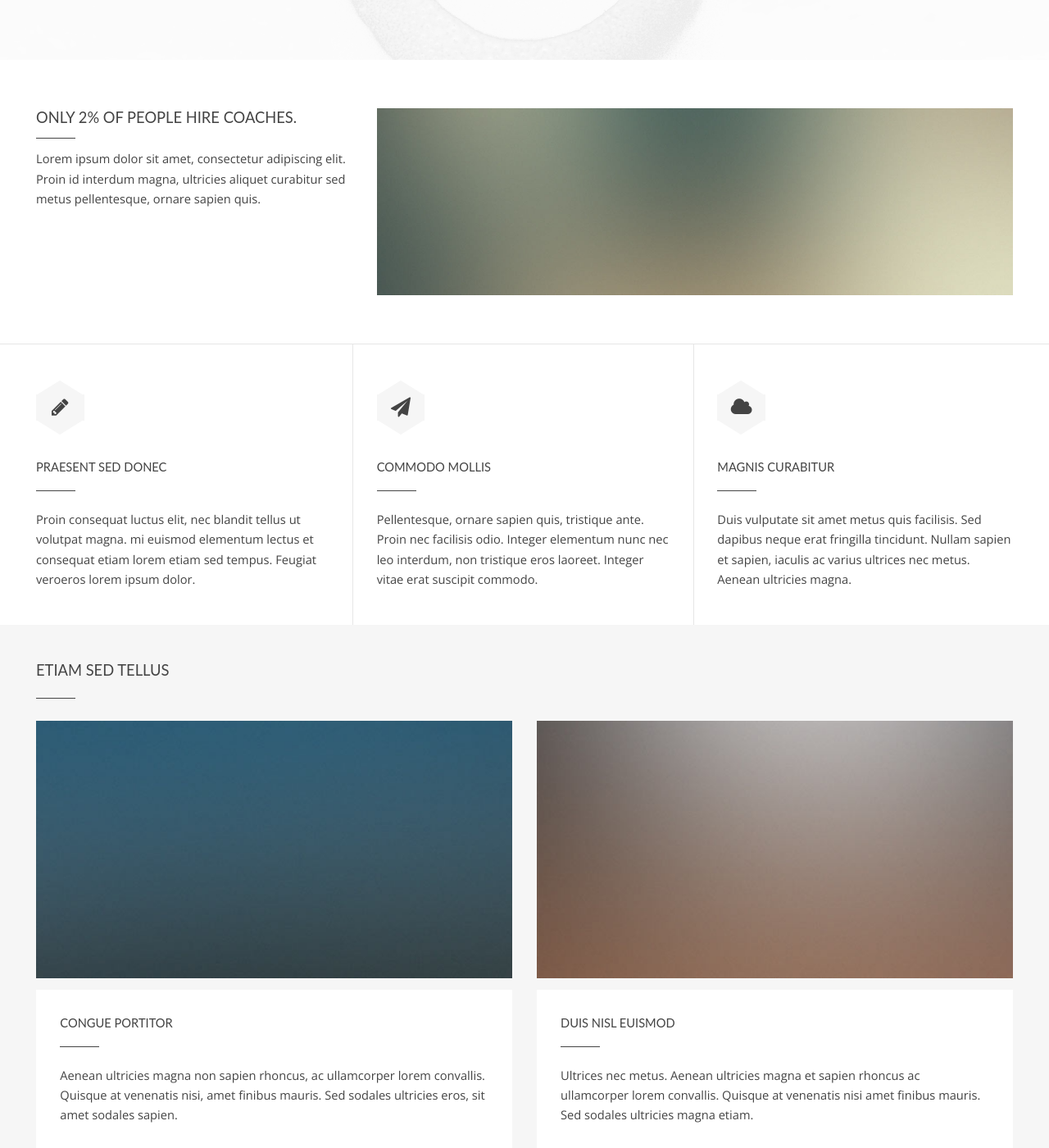
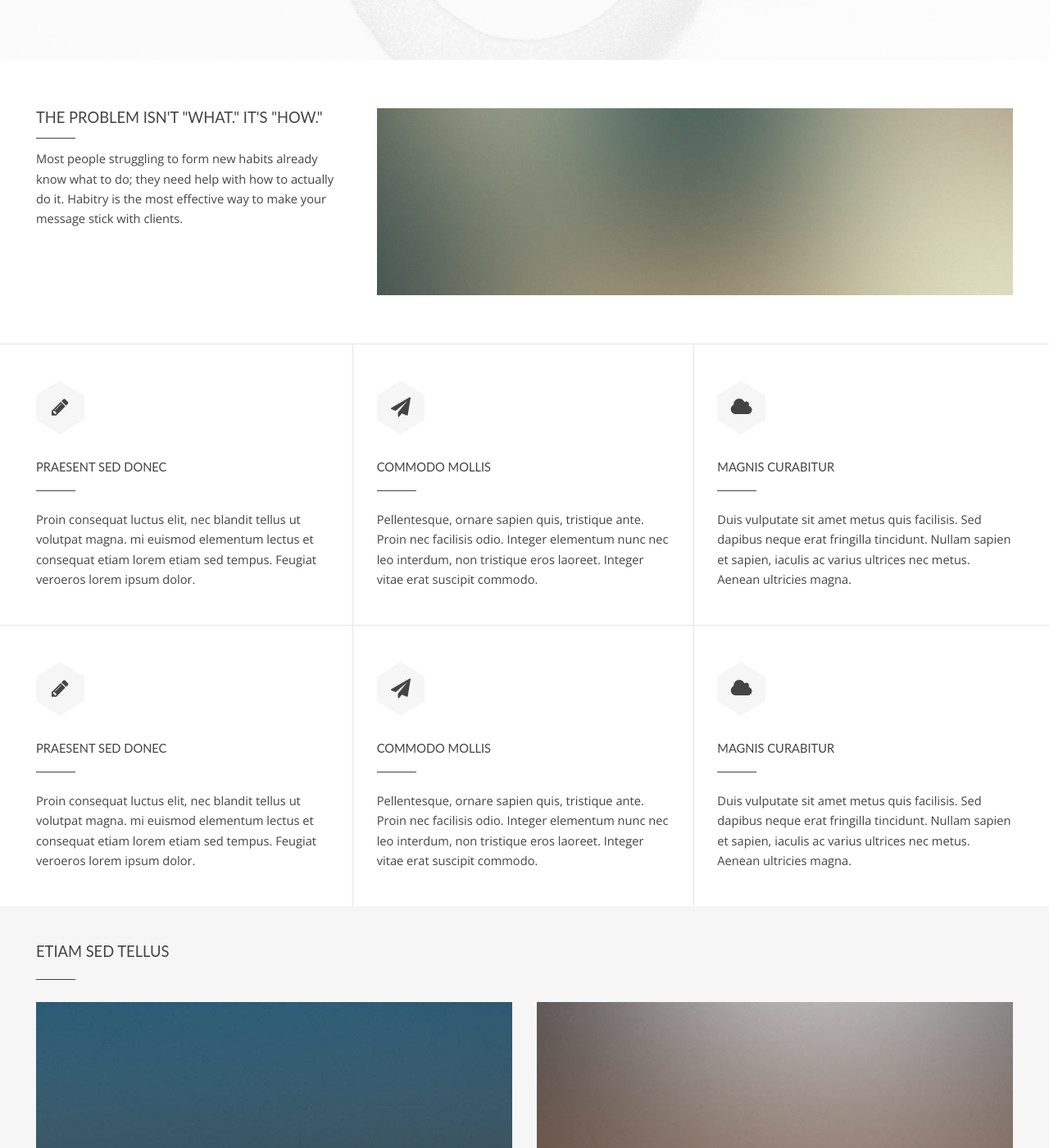
Before and after one commit to smledbetter/www, a plain HTML site: page index.html in a window 1280 px wide. Shown: the part 440-1840 px from the top of the page at 82% size. Drawn offline with nearby package versions, Linux system fonts and the light colour scheme.

Commit message:
problem statement

```diff
--- a/index.html
+++ b/index.html
@@ -6,7 +6,7 @@
 -->
 <html>
 	<head>
-		<title>Untitled</title>
+		<title>Habitry</title>
 		<meta charset="utf-8" />
 		<meta name="viewport" content="width=device-width, initial-scale=1" />
 		<!--[if lte IE 8]><script src="assets/js/ie/html5shiv.js"></script><![endif]-->
@@ -53,7 +53,7 @@
 					<div class="inner">
 						<div class="container 50%">
 						<h2><a href="#">Habits are hard.<br/>We make them easy.</a></h2>
-						<h3>Habitry is the easiest way for experts help clients change their behavior. Create communities, keep them focused, and empower them to form healthy habits.</h3>
+						<h3>Habitry is the easiest way for experts help people change their behavior. Create communities, keep them focused, and empower them to form healthy habits.</h3>
 						<div class="row 0%">
 						<div class="6u -1u 12u(xsmall)"><input type="email" name="demo-email" id="demo-email" value="" placeholder="Email"></div><div class="4u 12u(xsmall)"><a href="#" class="button special fit">Show me how</a></div>
 					</div>
@@ -75,8 +75,8 @@
 				<div class="inner">
 					<section class="spotlight">
 						<div class="content">
-							<h2>Only 2% of people hire coaches.</h2>
-							<p>Lorem ipsum dolor sit amet, consectetur adipiscing elit. Proin id interdum magna, ultricies aliquet curabitur sed metus pellentesque, ornare sapien quis.</p>
+							<h2>The problem isn't "what." It's "how."</h2>
+							<p>Most people struggling to form new habits already know what to do; they need help with how to actually do it. Habitry is the most effective way to make your message stick with clients.</p>
 						</div>
 						<span class="image"><img src="images/pic07.jpg" alt="" /></span>
 					</section>
@@ -106,8 +106,31 @@
 				</div>
 			</section>
 
-		<!-- Three -->
-			<section id="three" class="wrapper style2">
+		<!-- three -->
+			<section id="three" class="wrapper content-pad">
+				<div class="inner">
+					<div class="features">
+						<section class="content">
+							<span class="icon-wrapper major"><span class="icon fa-pencil"></span></span>
+							<h3>Praesent sed donec</h3>
+							<p>Proin consequat luctus elit, nec blandit tellus ut volutpat magna. mi euismod elementum lectus et consequat etiam lorem etiam sed tempus. Feugiat veroeros lorem ipsum dolor.</p>
+						</section>
+						<section class="content">
+							<span class="icon-wrapper major"><span class="icon fa-paper-plane"></span></span>
+							<h3>Commodo mollis</h3>
+							<p>Pellentesque, ornare sapien quis, tristique ante. Proin nec facilisis odio. Integer elementum nunc nec leo interdum, non tristique eros laoreet. Integer vitae erat suscipit commodo.</p>
+						</section>
+						<section class="content">
+							<span class="icon-wrapper major"><span class="icon fa-cloud"></span></span>
+							<h3>Magnis curabitur</h3>
+							<p>Duis vulputate sit amet metus quis facilisis. Sed dapibus neque erat fringilla tincidunt. Nullam sapien et sapien, iaculis ac varius ultrices nec metus. Aenean ultricies magna.</p>
+						</section>
+					</div>
+				</div>
+			</section>
+
+		<!-- Four -->
+			<section id="four" class="wrapper style2">
 				<div class="inner">
 					<h2>Etiam sed tellus</h2>
 					<div class="posts">
```
